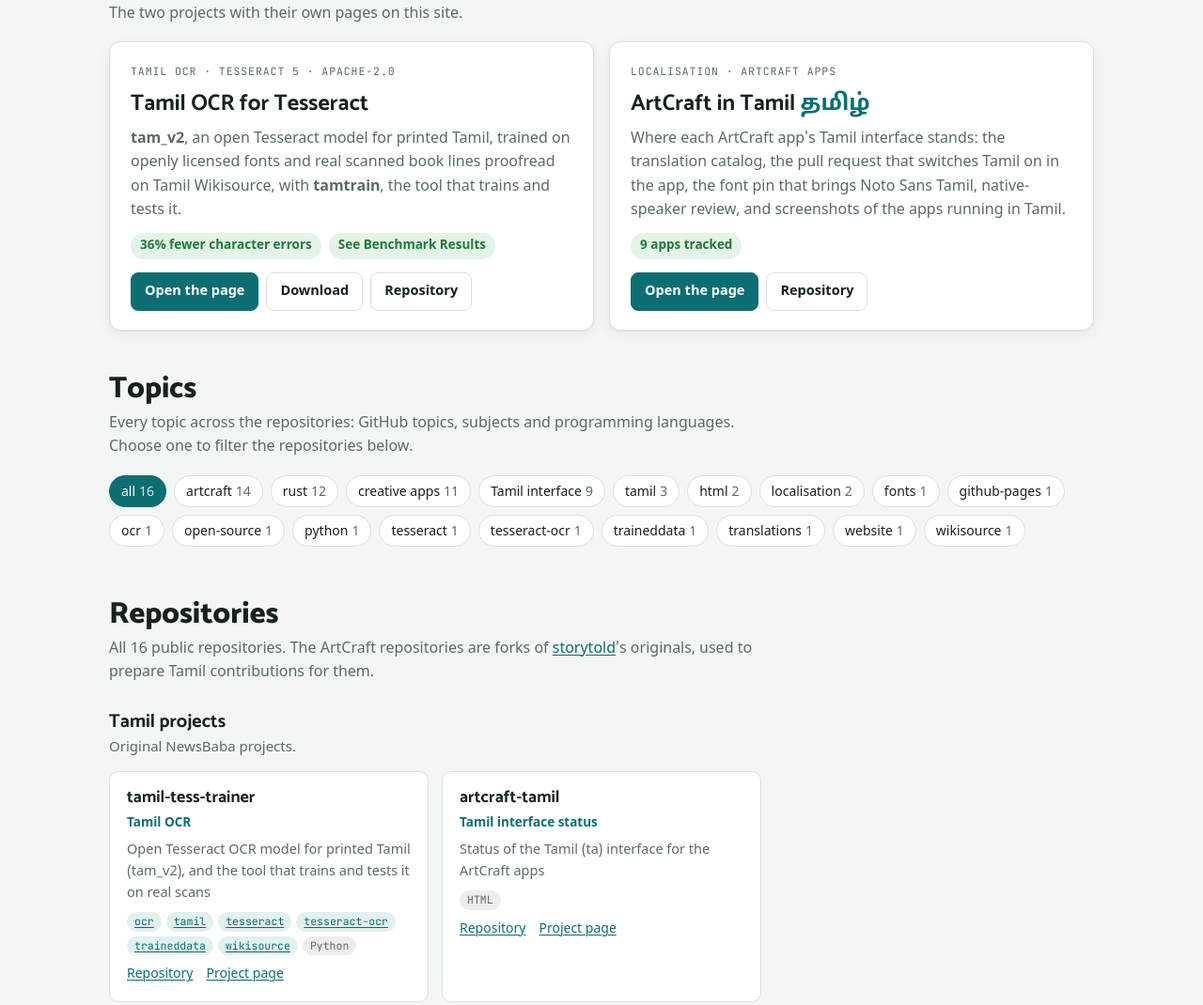
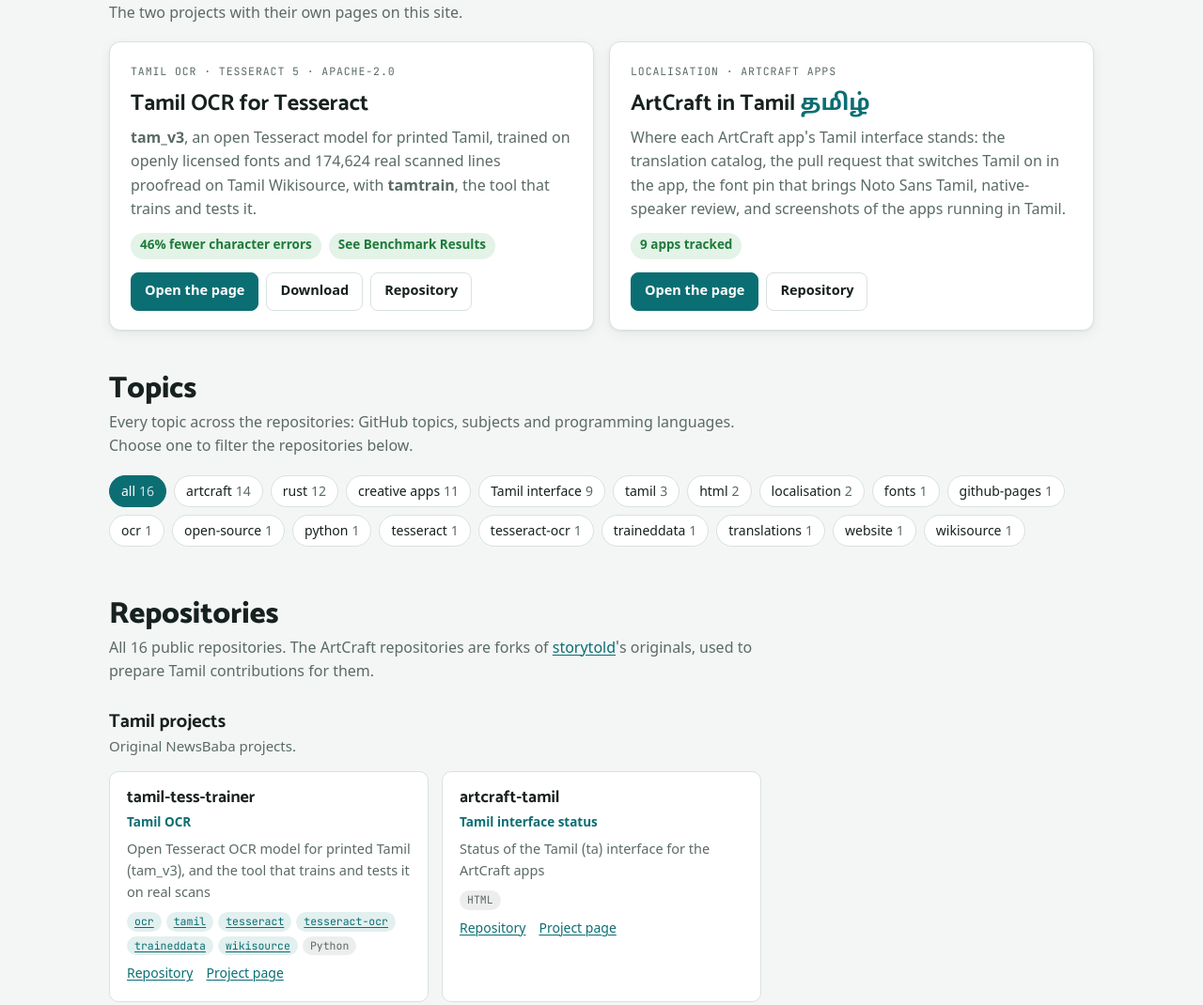
Before and after one commit to newsbaba24x7/newsbaba24x7.github.io, a plain HTML site: page index.html in a window 1280 px wide. Shown: the part 511-1581 px from the top of the page at 94% size. Drawn offline with Linux system fonts and the light colour scheme; a web font is replaced by a local one.

Commit message:
Tamil OCR card: tam_v3 release
Co-Authored-By: Claude Opus 5.5 <noreply@anthropic.com>

```diff
--- a/index.html
+++ b/index.html
@@ -169,15 +169,15 @@ footer { margin: 52px 0 40px; padding-top: 18px; border-top: 1px solid var(--lin
     <article class="feature">
       <div class="kicker">Tamil OCR · Tesseract 5 · Apache-2.0</div>
       <h3>Tamil OCR for Tesseract</h3>
-      <p><b>tam_v2</b>, an open Tesseract model for printed Tamil, trained on openly licensed fonts and real scanned
-        book lines proofread on Tamil Wikisource, with <b>tamtrain</b>, the tool that trains and tests it.</p>
+      <p><b>tam_v3</b>, an open Tesseract model for printed Tamil, trained on openly licensed fonts and 174,624 real
+        scanned lines proofread on Tamil Wikisource, with <b>tamtrain</b>, the tool that trains and tests it.</p>
       <div class="stats">
-        <span class="stat">36% fewer character errors</span>
+        <span class="stat">46% fewer character errors</span>
         <a class="stat" href="/tamil-tess-trainer/benchmarks/">See Benchmark Results</a>
       </div>
       <div class="links">
         <a class="btn primary" href="/tamil-tess-trainer/">Open the page</a>
-        <a class="btn" href="https://github.com/newsbaba24x7/tamil-tess-trainer/releases/tag/v2.0.0">Download</a>
+        <a class="btn" href="https://github.com/newsbaba24x7/tamil-tess-trainer/releases/tag/v3.0.0">Download</a>
         <a class="btn" href="https://github.com/newsbaba24x7/tamil-tess-trainer">Repository</a>
       </div>
     </article>
@@ -237,7 +237,7 @@ footer { margin: 52px 0 40px; padding-top: 18px; border-top: 1px solid var(--lin
 // "subjects" group the repositories on this page.
 const REPOS = [
   { name: "tamil-tess-trainer", group: "tamil", what: "Tamil OCR",
-    desc: "Open Tesseract OCR model for printed Tamil (tam_v2), and the tool that trains and tests it on real scans",
+    desc: "Open Tesseract OCR model for printed Tamil (tam_v3), and the tool that trains and tests it on real scans",
     gh: ["ocr", "tamil", "tesseract", "tesseract-ocr", "traineddata", "wikisource"], subjects: ["tamil", "ocr"], lang: "Python",
     page: "/tamil-tess-trainer/" },
   { name: "artcraft-tamil", group: "tamil", what: "Tamil interface status",
```
